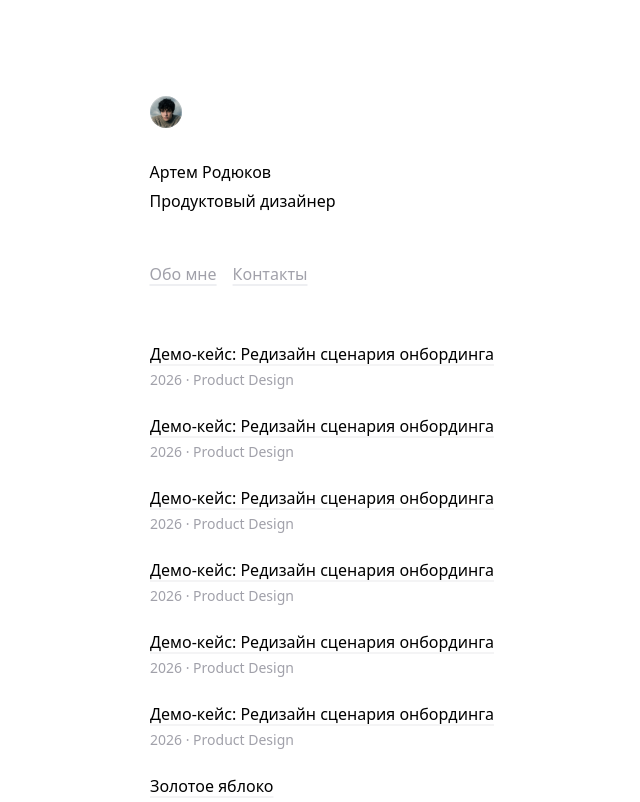
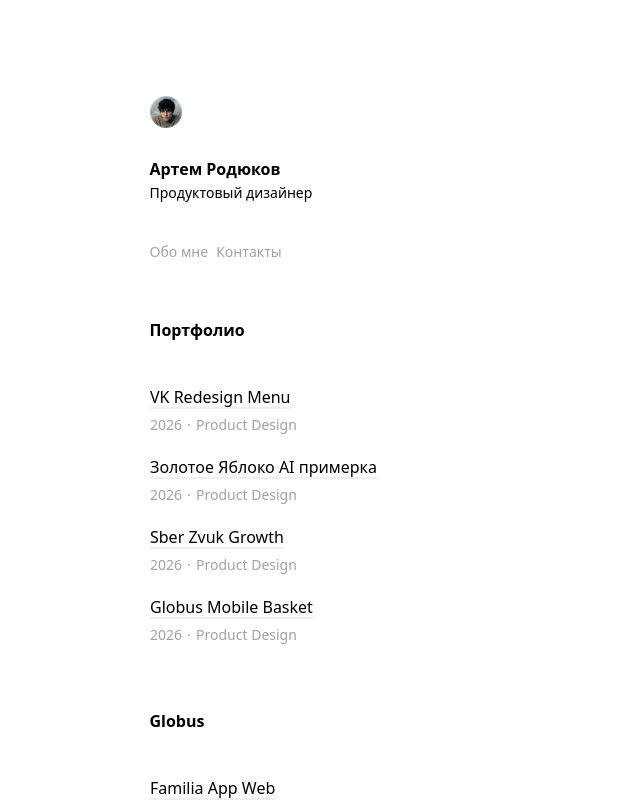
Before and after one commit to groowlin/groowlin.github.io, a Next.js app: page / in a window 1280 px wide. Shown: the top 802 px of the page, without its empty margins (147-787 px from the left). Built offline with nearby package versions, Linux system fonts and the light colour scheme.

Commit message:
mini redesign

```diff
--- a/app/globals.css
+++ b/app/globals.css
@@ -9,6 +9,8 @@
     "Noto Color Emoji";
   --font-weight-regular: 400;
   --font-weight-medium: 500;
+  --font-weight-bold: 700;
+  --font-weight-heavy: 800;
   --font-size-body: 1rem;
   --font-size-caption: 0.875rem;
   --font-size-overline: 0.75rem;
@@ -38,6 +40,9 @@
   --radius-md: 10px;
   --radius-lg: 16px;
   --radius-xl: 24px;
+  --radius-home-preview: 20px;
+  --radius-home-top-card: 40px;
+  --radius-home-avatar: 44px;
   --radius-pill: 999px;
   --layout-main-padding-y: 6rem;
   --layout-main-padding-x: 2rem;
@@ -46,6 +51,26 @@
   --layout-preview-size: 484px;
   --layout-inner-min-width: 512px;
   --layout-preview-offset-x: 60px;
+  --home-layout-pad-left: 120px;
+  --home-layout-pad-top: 120px;
+  --home-left-column-width: 360px;
+  --home-list-padding-block: 20px;
+  --home-list-padding-inline: 40px;
+  --home-section-gap: 40px;
+  --home-section-title-gap: 20px;
+  --home-heading-padding-bottom: 20px;
+  --home-item-gap: 8px;
+  --home-meta-gap: 6px;
+  --home-micro-gap: 4px;
+  --home-contact-gap: 8px;
+  --home-top-card-padding: 20px;
+  --home-top-card-gap: 20px;
+  --home-font-size-md: 14px;
+  --home-font-size-lg: 16px;
+  --home-line-height-tight: 19px;
+  --home-icon-size: 16px;
+  --home-arrow-size: 24px;
+  --home-avatar-size: 64px;
   --size-dot-md: 0.45rem;
   --size-dot-sm: 0.4rem;
   --color-black: #000000;
@@ -63,6 +88,7 @@
   --color-gray-75: #f7f7f8;
   --color-gray-50: #f4f4f6;
   --color-gray-40: #f4f4f5;
+  --color-gray-35: #f5f5f5;
   --color-gray-25: #fafafa;
   --white-92: rgba(255, 255, 255, 0.92);
   --white-90: rgba(255, 255, 255, 0.9);
@@ -86,6 +112,7 @@
   --text-marker: var(--color-gray-300);
   --line-muted: var(--color-gray-250);
   --line-hover: var(--color-gray-400);
+  --home-line-default: var(--color-gray-250);
   --bg-page: var(--color-white);
   --card-bg: var(--color-gray-40);
   --card-bg-hover: var(--color-gray-150);
@@ -98,6 +125,12 @@
   --surface-placeholder-work-bg: var(--color-gray-100);
   --logo-gradient-start: var(--color-gray-900);
   --logo-gradient-end: var(--color-gray-600);
+  --home-top-card-bg: var(--color-gray-35);
+  --home-text-primary: var(--color-black);
+  --home-text-secondary: var(--color-gray-500);
+  --home-radius-preview-media: var(--radius-home-preview);
+  --home-top-card-radius: var(--radius-home-top-card);
+  --home-avatar-radius: var(--radius-home-avatar);
 }
 
 * {
--- a/components/home/HomeShowcase.tsx
+++ b/components/home/HomeShowcase.tsx
@@ -16,6 +16,16 @@ interface Rect {
   height: number;
 }
 
+interface SectionEntry {
+  entry: HomeWorkEntry;
+  index: number;
+}
+
+interface HomeSection {
+  title: string;
+  items: SectionEntry[];
+}
+
 const PREVIEW_OFFSET_FALLBACK = 60;
 const ACTIVE_TEXT_SHIFT_SCALE = 0.18;
 const TEXT_ENTER_EASE_IN_MS = 170;
@@ -30,6 +40,16 @@ function getRootCssNumberVar(name: string, fallback: number) {
 function getSoftShift(value: number, power: number) {
   const normalized = Math.max(-1, Math.min(1, value));
   return Math.sign(normalized) * (1 - (1 - Math.abs(normalized)) ** (1 / Math.max(1, power)));
+}
+
+function buildHomeSections(entries: HomeWorkEntry[]): HomeSection[] {
+  const mapped = entries.map((entry, index) => ({ entry, index }));
+
+  return [
+    { title: "Портфолио", items: mapped.slice(0, 4) },
+    { title: "Globus", items: mapped.slice(4, 5) },
+    { title: "Работа в студии", items: mapped.slice(5) }
+  ];
 }
 
 interface HomeShowcaseProps {
@@ -68,6 +88,8 @@ export function HomeShowcase({ entries, header }: HomeShowcaseProps) {
   const listShiftXVar = useMotionTemplate`${shiftX}px`;
   const listShiftYVar = useMotionTemplate`${shiftY}px`;
   const highlightYVar = useMotionTemplate`${originY}%`;
+
+  const sections = useMemo(() => buildHomeSections(entries), [entries]);
 
   useEffect(() => {
     if (typeof window === "undefined") return;
@@ -233,6 +255,7 @@ export function HomeShowcase({ entries, header }: HomeShowcaseProps) {
 
   return (
     <motion.div className={styles.root} initial="initial" animate="visible" variants={pageRevealVariants}>
+      <div className={styles.leftColumn}>
         <motion.div className={styles.intro} variants={itemRevealVariants}>
           <h1 className={styles.name}>{header.identity.name}</h1>
           <p className={styles.role}>{header.identity.role}</p>
@@ -274,7 +297,6 @@ export function HomeShowcase({ entries, header }: HomeShowcaseProps) {
                 className={styles.glass}
                 initial={{
                   opacity: 0,
-                // filter: "blur(10px)",
                   scale: 0.1,
                   top: highlightRect.top,
                   left: highlightRect.left,
@@ -314,7 +336,11 @@ export function HomeShowcase({ entries, header }: HomeShowcaseProps) {
           </AnimatePresence>
 
           <motion.div className={styles.list} variants={pageRevealVariants}>
-          {entries.map((entry, index) => (
+            {sections.map((section) => (
+              <section key={section.title} className={styles.section} aria-label={section.title}>
+                <h2 className={styles.sectionTitle}>{section.title}</h2>
+                <div className={styles.sectionList}>
+                  {section.items.map(({ entry, index }) => (
                     <motion.span key={entry.href} variants={itemRevealVariants}>
                       <Link
                         href={entry.href}
@@ -335,14 +361,20 @@ export function HomeShowcase({ entries, header }: HomeShowcaseProps) {
                         <span className={styles.itemContent}>
                           <span className={styles.itemLabel}>{entry.label}</span>
                           <span className={styles.itemMeta}>
-                    {entry.year} · {entry.category}
+                            <span>{entry.year}</span>
+                            <span className={styles.metaDot} />
+                            <span>{entry.category}</span>
                           </span>
                         </span>
                       </Link>
                     </motion.span>
                   ))}
+                </div>
+              </section>
+            ))}
           </motion.div>
         </motion.div>
+      </div>
 
       {portalTarget &&
         createPortal(
--- a/components/home/home-showcase.module.css
+++ b/components/home/home-showcase.module.css
@@ -6,49 +6,82 @@
   gap: var(--space-4xl);
 }
 
+.leftColumn {
+  display: flex;
+  flex-direction: column;
+  gap: var(--home-section-gap);
+  width: fit-content;
+}
+
 .intro {
   display: flex;
   flex-direction: column;
-  gap: var(--space-2xs);
+  gap: var(--home-micro-gap);
 }
 
 .name {
   display: inline;
-  font-weight: var(--font-weight-medium);
+  color: var(--home-text-primary);
+  font-size: var(--home-font-size-lg);
+  line-height: var(--home-line-height-tight);
+  font-weight: var(--font-weight-bold);
 }
 
 .role {
-  color: var(--text-primary);
-}
-
-.companyLink {
-  color: inherit;
+  color: var(--home-text-primary);
+  font-size: var(--home-font-size-md);
+  line-height: var(--home-line-height-tight);
+  font-weight: var(--font-weight-regular);
 }
 
 .metaNav {
   display: inline-flex;
   flex-wrap: wrap;
-  gap: var(--space-lg);
+  gap: var(--home-contact-gap);
 }
 
 .metaLink {
-  color: var(--text-light);
+  color: var(--home-text-secondary);
+  font-size: var(--home-font-size-md);
+  line-height: var(--home-line-height-tight);
+  text-decoration: none;
 }
 
 .listWrap {
   position: relative;
-  margin: 0 calc(var(--space-lg) * -1);
-  padding: var(--space-0);
   width: fit-content;
+  padding: var(--home-list-padding-block) 0;
 }
 
 .list {
   display: flex;
   flex-direction: column;
-  gap: var(--space-sm);
+  gap: 60px;
   width: fit-content;
   position: relative;
   z-index: 2;
+}
+
+.section {
+  display: flex;
+  flex-direction: column;
+  gap: 40px;
+}
+
+.sectionTitle {
+  margin: 0;
+  padding-bottom: 0;
+  color: var(--home-text-primary);
+  font-size: var(--home-font-size-lg);
+  line-height: var(--home-line-height-tight);
+  font-weight: var(--font-weight-heavy);
+}
+
+.sectionList {
+  display: flex;
+  flex-direction: column;
+  gap: var(--home-item-gap);
+  width: fit-content;
 }
 
 .item {
@@ -56,17 +89,17 @@
   display: inline-flex;
   width: fit-content;
   padding: var(--space-sm) var(--space-lg);
+  margin-left: calc(var(--space-lg) * -1);
   border-radius: var(--radius-lg);
   text-decoration: none;
-  color: var(--text-primary);
-  font-size: var(--font-size-body);
-  font-weight: var(--font-weight-regular);
+  color: var(--home-text-primary);
 }
 
 .itemContent {
   display: inline-flex;
   flex-direction: column;
-  gap: var(--space-2xs);
+  gap: var(--home-item-gap);
+  width: fit-content;
   transform: translate3d(0, 0, 0);
   will-change: transform;
 }
@@ -84,17 +117,36 @@
 }
 
 .itemLabel {
+  color: var(--home-text-primary);
+  font-size: var(--home-font-size-lg);
+  line-height: var(--home-line-height-tight);
+  font-weight: var(--font-weight-regular);
   text-decoration-line: underline;
-  text-decoration-color: var(--card-bg);
+  text-decoration-color: var(--home-line-default);
   text-decoration-thickness: 2px;
   text-underline-offset: var(--space-2xs);
 }
 
+.itemActive .itemLabel {
+  font-weight: var(--font-weight-regular);
+}
+
 .itemMeta {
-  color: var(--text-light);
-  font-size: var(--font-size-caption);
-  line-height: var(--line-height-caption);
+  display: inline-flex;
+  align-items: center;
+  gap: var(--home-meta-gap);
+  color: var(--home-text-secondary);
+  font-size: var(--home-font-size-md);
+  line-height: var(--home-line-height-tight);
   font-weight: var(--font-weight-regular);
+}
+
+.metaDot {
+  width: 2px;
+  height: 2px;
+  border-radius: 1000px;
+  background: var(--home-text-secondary);
+  flex: 0 0 auto;
 }
 
 .glass {
@@ -153,7 +205,7 @@
 }
 
 .previewCard {
-  --placeholder-radius: var(--radius-xl);
+  --placeholder-radius: var(--home-radius-preview-media);
   --placeholder-border-width: 0px;
   --placeholder-border-color: transparent;
   --placeholder-bg: transparent;
@@ -161,7 +213,7 @@
   --home-preview-max-block: var(--layout-preview-size);
   width: 100%;
   height: 100%;
-  border-radius: var(--radius-xl);
+  border-radius: var(--home-radius-preview-media);
 }
 
 @media (min-width: 1180px) {
--- a/content/work/demo-case.mdx
+++ b/content/work/demo-case.mdx
@@ -1,6 +1,6 @@
 ---
 slug: "demo-case"
-title: "Демо-кейс: Редизайн сценария онбординга"
+title: "VK Redesign Menu"
 year: "2026"
 category: "Product Design"
 status: "published"
--- a/content/work/demo-case2.mdx
+++ b/content/work/demo-case2.mdx
@@ -1,6 +1,6 @@
 ---
 slug: "demo-case2"
-title: "Демо-кейс: Редизайн сценария онбординга"
+title: "Золотое Яблоко AI примерка"
 year: "2026"
 category: "Product Design"
 status: "published"
--- a/content/work/demo-case3.mdx
+++ b/content/work/demo-case3.mdx
@@ -1,6 +1,6 @@
 ---
 slug: "demo-case3"
-title: "Демо-кейс: Редизайн сценария онбординга"
+title: "Sber Zvuk Growth"
 year: "2026"
 category: "Product Design"
 status: "published"
--- a/content/work/demo-case4.mdx
+++ b/content/work/demo-case4.mdx
@@ -1,6 +1,6 @@
 ---
 slug: "demo-case4"
-title: "Демо-кейс: Редизайн сценария онбординга"
+title: "Globus Mobile Basket"
 year: "2026"
 category: "Product Design"
 status: "published"
--- a/content/work/demo-case5.mdx
+++ b/content/work/demo-case5.mdx
@@ -1,6 +1,6 @@
 ---
 slug: "demo-case5"
-title: "Демо-кейс: Редизайн сценария онбординга"
+title: "Familia App Web"
 year: "2026"
 category: "Product Design"
 status: "published"
--- a/content/work/demo-case6.mdx
+++ b/content/work/demo-case6.mdx
@@ -1,6 +1,6 @@
 ---
 slug: "demo-case6"
-title: "Демо-кейс: Редизайн сценария онбординга"
+title: "Ozon Checkout Flow"
 year: "2026"
 category: "Product Design"
 status: "published"
```
Also changed, not shown: portfolio-structure.json (+4 -8 lines), portoflio-structure.json (+4 -8 lines), 1 other file (tests, documents, lock files or other folders). Lines whose indentation alone changed are shown as unchanged.
